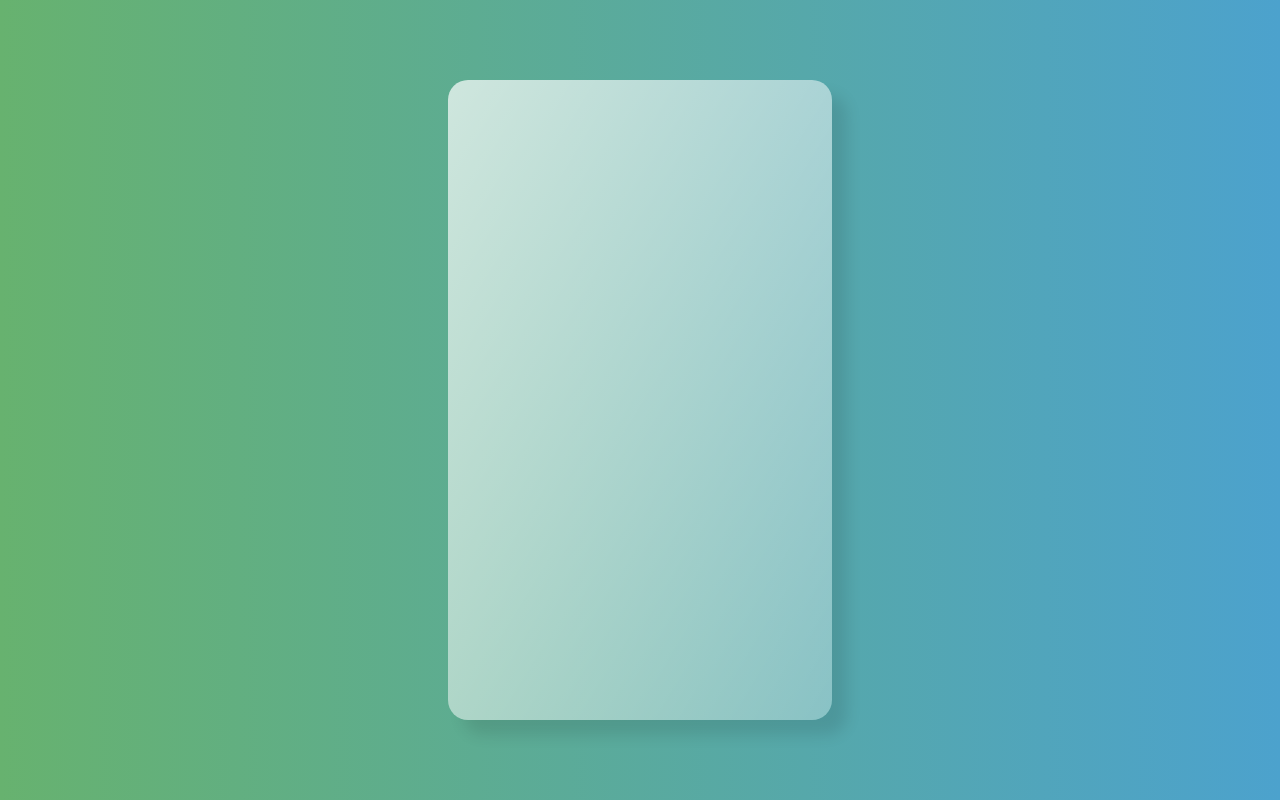
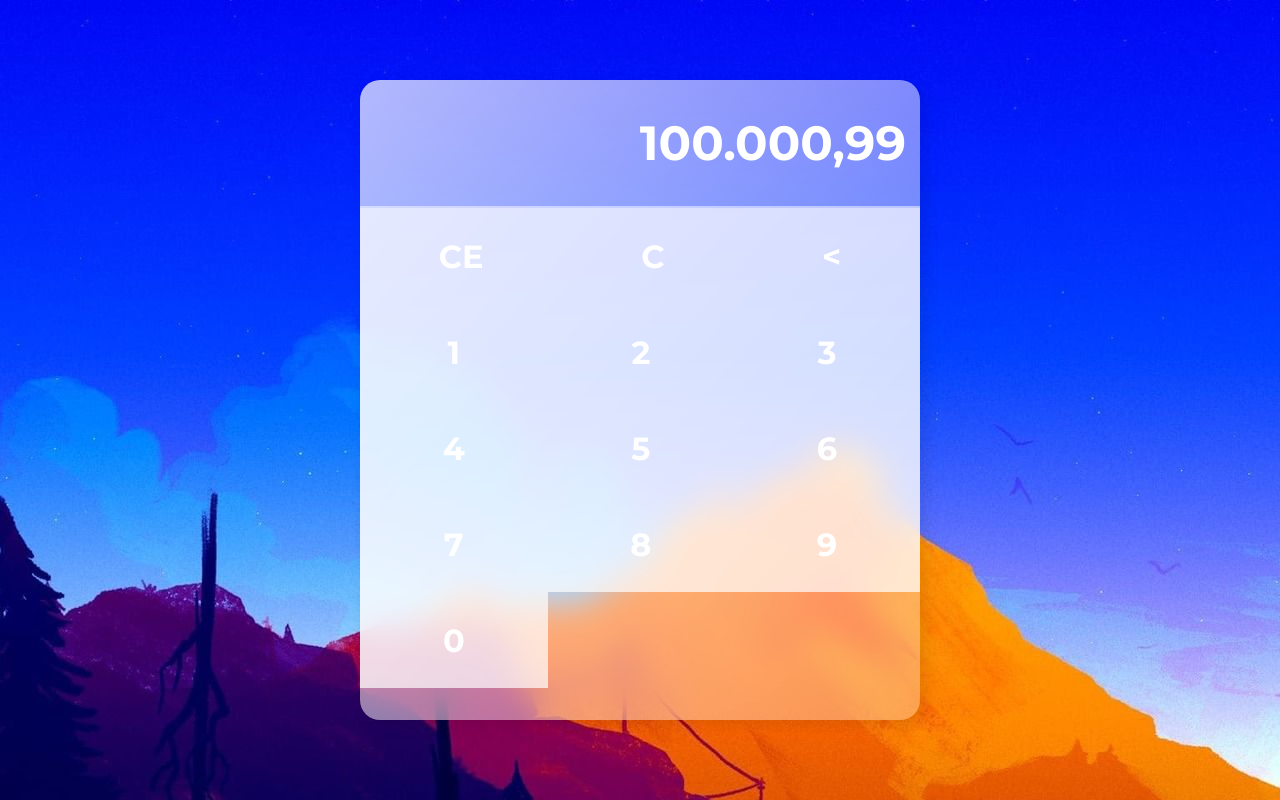
Before and after one commit to GustsgomesBr/calculadora-web, a plain HTML site: page index.html in a window 1280 px wide. Drawn offline with Linux system fonts and the light colour scheme.

Commit message:
Blur adicionado - Grid criado

```diff
--- a/index.html
+++ b/index.html
@@ -9,7 +9,24 @@
 </head>
 <body>
     <main class="glass">
-
+        <div class="result"><h2>100.000,99</h2></div>
+        <div class="topSettings">
+            <input type="button" value="CE">
+            <input type="button" value="C">
+            <input type="button" value="<">
+        </div>
+        <div class="calcButtons">
+            <input type="button" value="1">
+            <input type="button" value="2">
+            <input type="button" value="3">
+            <input type="button" value="4">
+            <input type="button" value="5">
+            <input type="button" value="6">
+            <input type="button" value="7">
+            <input type="button" value="8">
+            <input type="button" value="9">
+            <input type="button" id="zero" value="0">
+        </div>
     </main>
 </body>
 </html>
--- a/style.css
+++ b/style.css
@@ -1,26 +1,70 @@
+@import url('https://fonts.googleapis.com/css2?family=Montserrat:wght@100;200;400;500;600;700&display=swap');
+
 *{
     margin: 0;
     padding: 0;
     box-sizing: border-box;
+    font-family: 'Montserrat', sans-serif;
 }
 
 body{
     width: 100vw;
     height: 100vh;
-    background: linear-gradient(to right, #67b26f, #4ca2cd);
+    background: url("bg.jpg") no-repeat;
     display: flex;
     align-items: center;
     justify-content: center;
 }
 
 main{
-    width:30%;
-    height: 80%;
+    color: white;
+    min-width: 35rem;
+    height: 40rem;
     border-radius: 20px;
-    box-shadow: 15px 15px 15px rgba(0, 0, 0, 0.1);
+    box-shadow: 5px 5px 15px rgba(0, 0, 0, 0.1);
 }
 
 .glass{
     background: white;
     background: linear-gradient(to right bottom, rgba(255, 255, 255, 0.7), rgba(255, 255, 255, 0.3));
+    backdrop-filter: blur(1rem);
 }
+
+.result{
+    width: 100%;
+    height: 20%;
+    display: flex;
+    align-items: center;
+    justify-content: center;
+    border-bottom: solid 2px rgba(255, 255, 255, 0.5);
+}
+
+.result h2{
+    width: 95%;
+    font-weight: 700;
+    font-size: 3rem;
+    text-align: right;
+}
+
+main .calcButtons{
+    display: grid;
+    grid-template-columns: auto auto auto;
+}
+
+main .topSettings{
+    display: grid;
+    grid-template-columns: auto auto auto;
+}
+
+input[type=button]{
+    border: 0;
+    background: rgba(255, 255, 255, 0.7);
+    height: 6rem;
+    font-weight: 700;
+    font-size: 2rem;
+    color: white;
+}
+
+input[type=button] #zero{
+    min-width: 100%;
+}
```
Also changed, not shown: bg.jpg (added), 2 other files.
